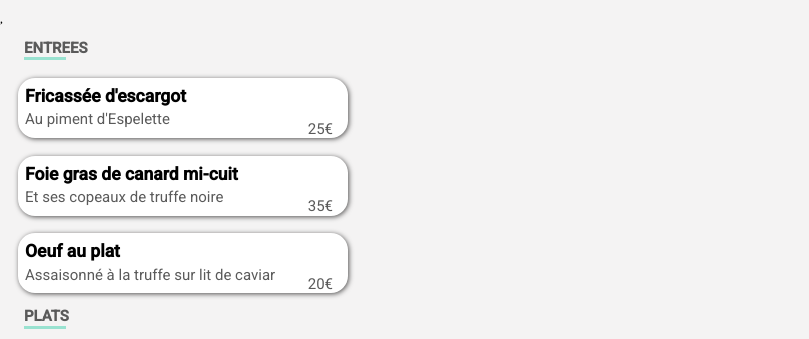
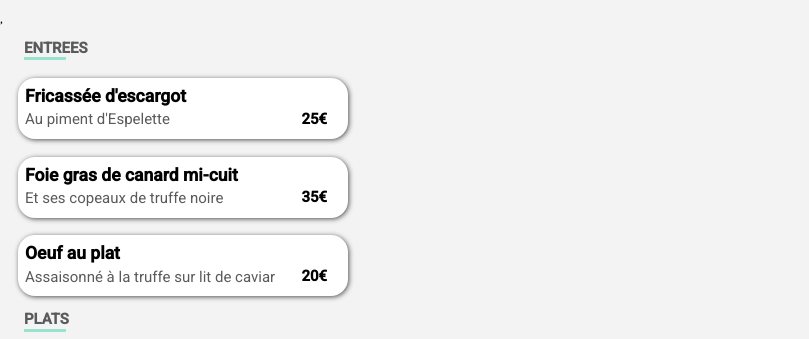
Before and after one commit to Helenepagniez/ohmyfood, a website: page menu1.html in a window 1280 px wide. Shown: the part 461-800 px from the top of the page, without its empty margins (0-809 px from the left). Drawn offline with nearby package versions, Linux system fonts and the light colour scheme; some icons are missing; a web font is replaced by a local one.

Commit message:
Prix page menus

```diff
--- a/css/menu1.css
+++ b/css/menu1.css
@@ -109,7 +109,11 @@ header .logo
 {
     display: flex;
     justify-content: right;
-    margin: 16px 15px 0px 0px;
+    margin: 6px 18px 0px 0px;
+    padding: 0px 3px 11px 0px;
+    font-weight: 700;
+    color: black;
+
 }
 
 .menu .commander .btn
--- a/css/menu2.css
+++ b/css/menu2.css
@@ -109,7 +109,10 @@ header .logo
 {
     display: flex;
     justify-content: right;
-    margin: 16px 15px 0px 0px;
+    margin: 6px 18px 0px 0px;
+    padding: 0px 3px 11px 0px;
+    font-weight: 700;
+    color: black;
 }
 
 .menu .commander .btn
--- a/css/menu3.css
+++ b/css/menu3.css
@@ -109,7 +109,10 @@ header .logo
 {
     display: flex;
     justify-content: right;
-    margin: 16px 15px 0px 0px;
+    margin: 6px 18px 0px 0px;
+    padding: 0px 3px 11px 0px;
+    font-weight: 700;
+    color: black;
 }
 
 .menu .commander .btn
--- a/css/menu4.css
+++ b/css/menu4.css
@@ -109,7 +109,10 @@ header .logo
 {
     display: flex;
     justify-content: right;
-    margin: 16px 15px 0px 0px;
+    margin: 6px 18px 0px 0px;
+    padding: 0px 3px 11px 0px;
+    font-weight: 700;
+    color: black;
 }
 
 .menu .commander .btn
```
